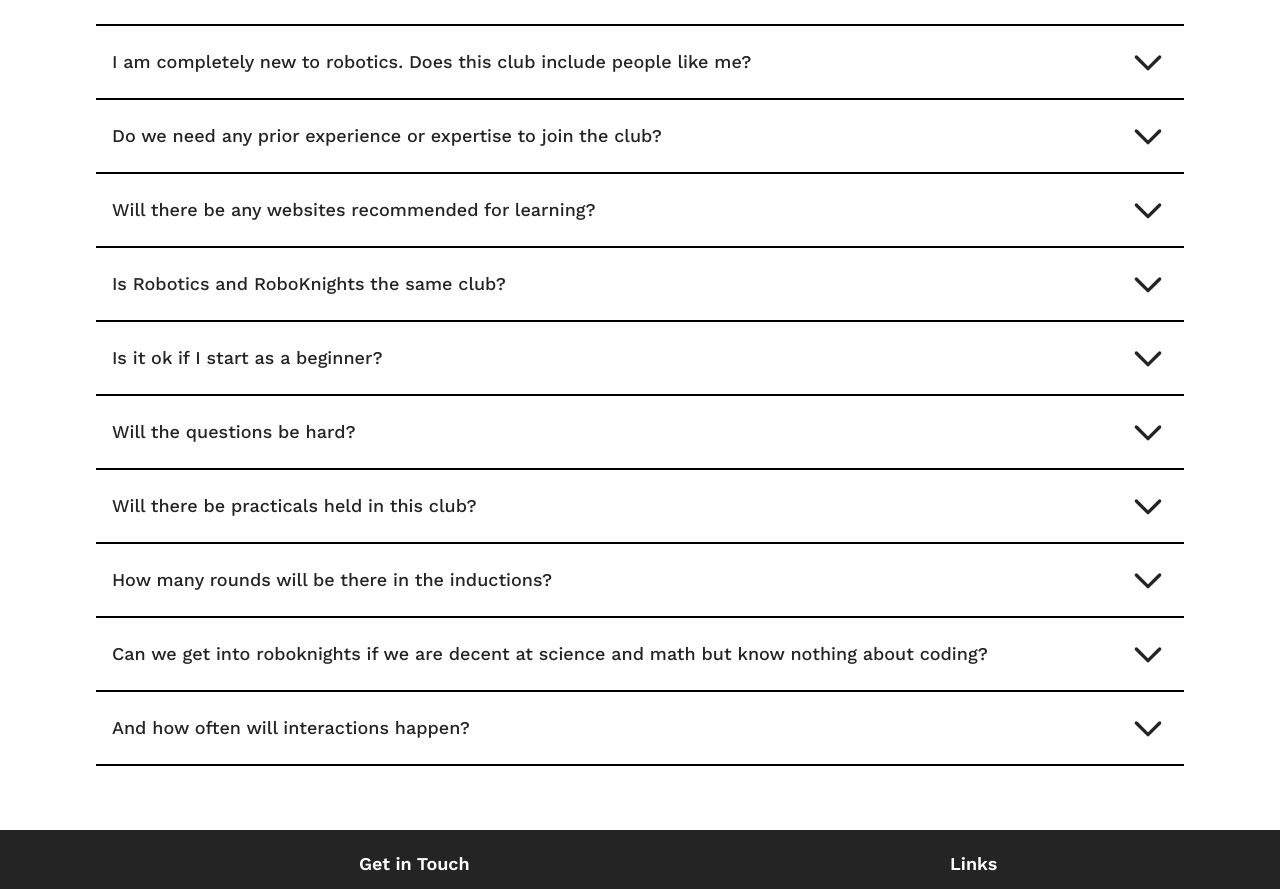
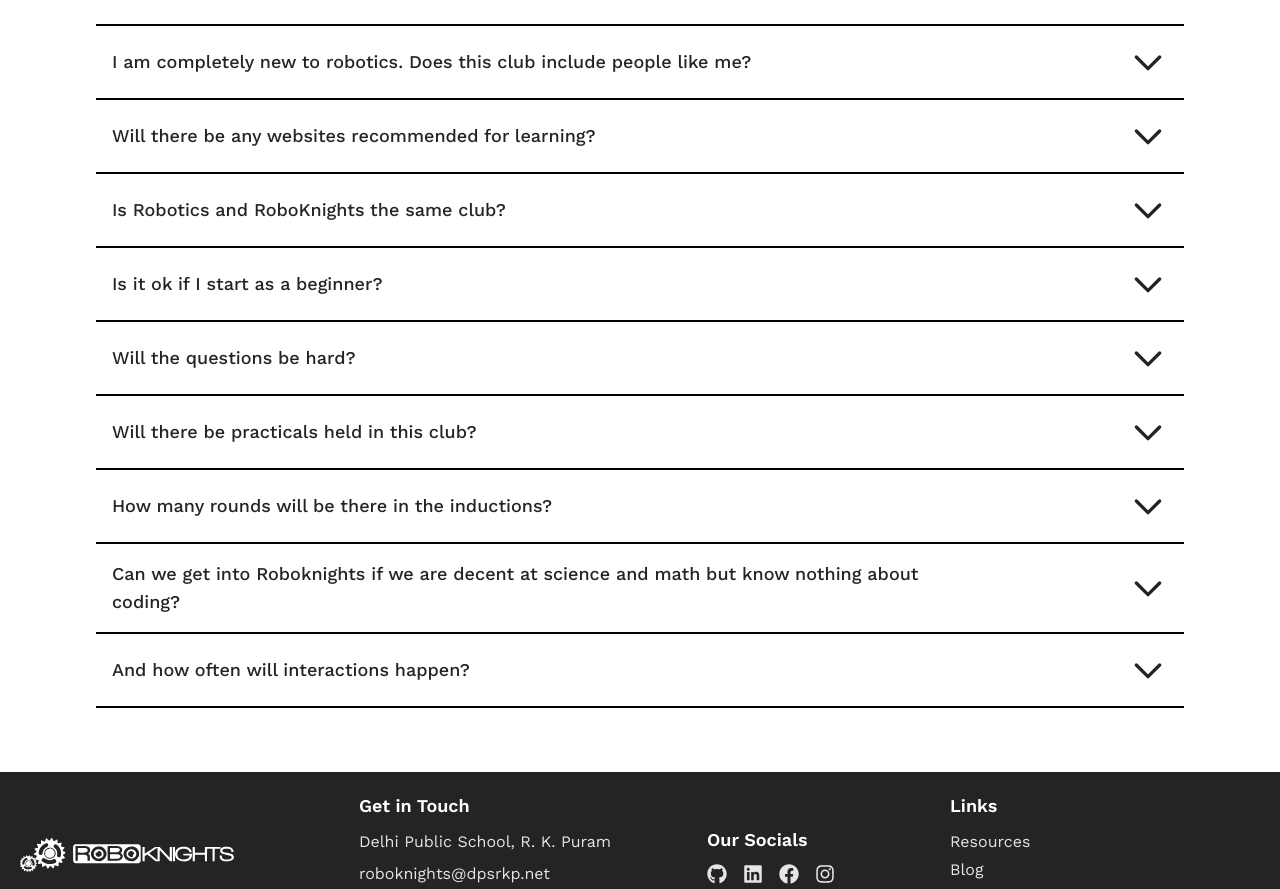
Before and after one commit to RoboKnights-Clan/RoboKnights-Clan.github.io, a Next.js app: page / in a window 1280 px wide. Shown: the part 2921-3810 px from the top of the page. Built offline with nearby package versions, Linux system fonts and the light colour scheme.

Commit message:
FAQ updated

```diff
--- a/data/faqs.ts
+++ b/data/faqs.ts
@@ -2,18 +2,13 @@ export const FAQS = [
   {
     question: "What exactly will we do in the club?",
     answer:
-      "Once you join the club, you will get exposure to multiple inter school ,national as well as international competitions (optional). You will have to lend a hand in the club events (competitions hosted by the club) as well as in the intra school activities.",
+      "Once you join the club, you will get exposure to multiple inter school, national as well as international competitions. You will have to lend a hand in the club events as well as in the intra school activities.",
   },
   {
     question:
       "I am completely new to robotics. Does this club include people like me?",
     answer:
       "Yes. It doesn’t matter if you are completely new to robotics or experienced, the club provides detailed resources which will help you understand the required concepts and to apply them effectively.",
-  },
-  {
-    question: "Do we need any prior experience or expertise to join the club?",
-    answer:
-      "No,nearly no prerequisites are required. Resources will be provided to help build your understanding along with assignments that will help you apply the concepts well.",
   },
   {
     question: "Will there be any websites recommended for learning?",
@@ -47,7 +42,7 @@ export const FAQS = [
   },
   {
     question:
-      "Can we get into roboknights if we are decent at science and math but know nothing about coding?",
+      "Can we get into Roboknights if we are decent at science and math but know nothing about coding?",
     answer: "Why not!",
   },
   {
```
